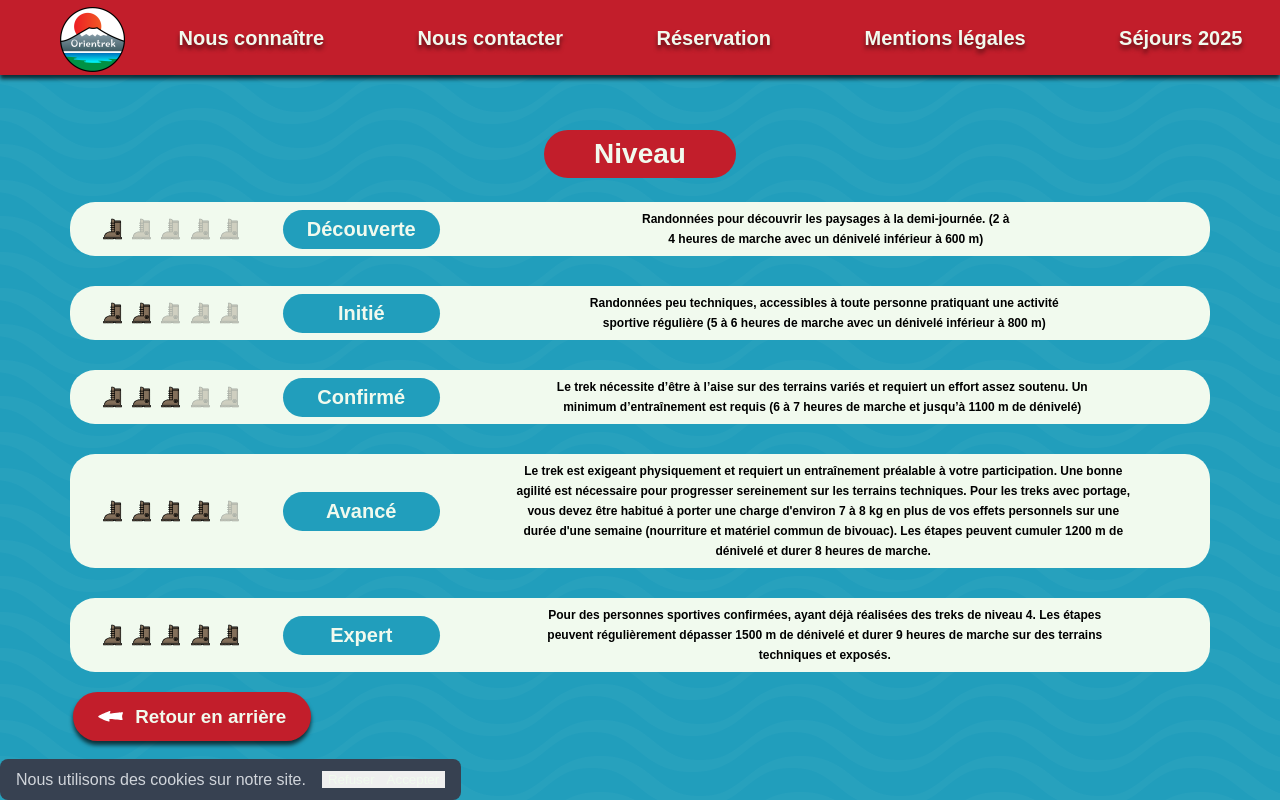
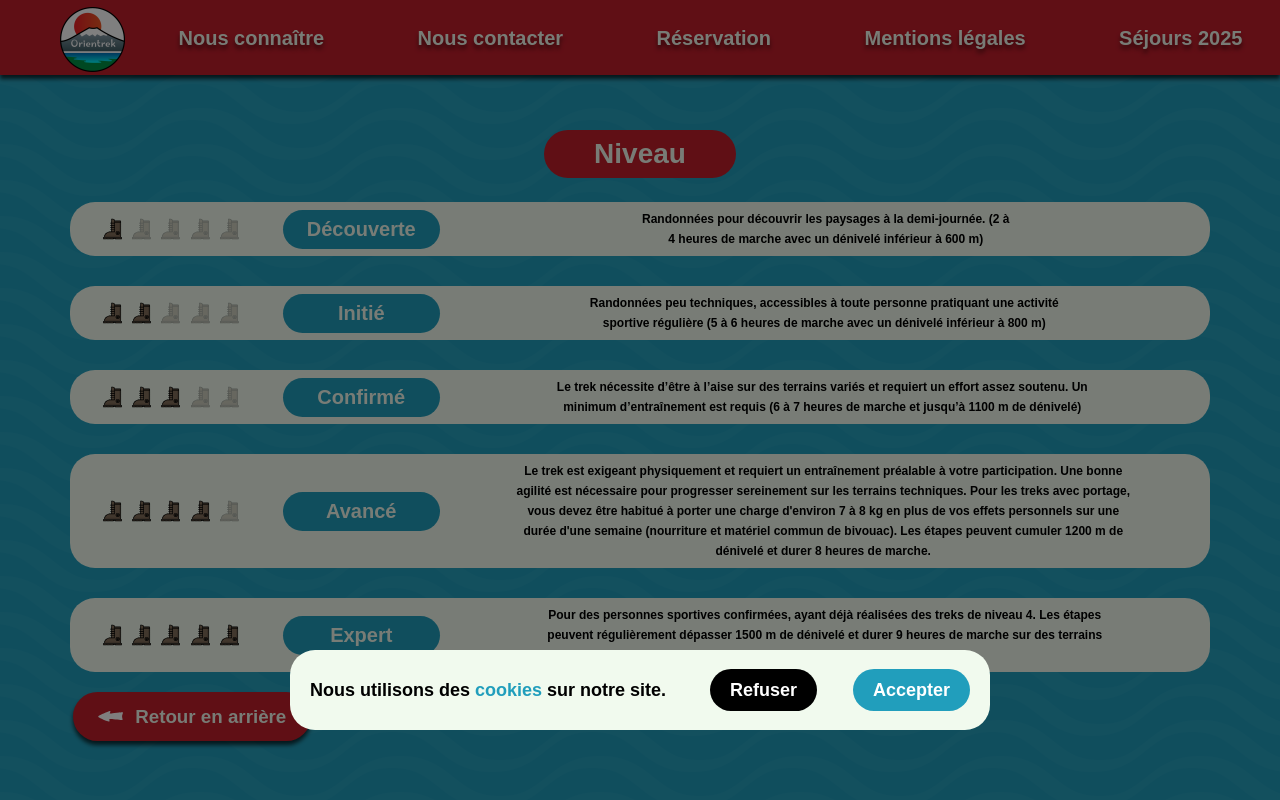
Before and after one commit to Baradel-Clement/Orientrek, a Next.js app: page /niveaux in a window 1280 px wide. Built offline with nearby package versions, Linux system fonts and the light colour scheme; a web font is replaced by a local one.

Commit message:
cookie done

```diff
--- a/components/CookieBanner.tsx
+++ b/components/CookieBanner.tsx
@@ -1,9 +1,13 @@
 import Link from "next/link";
 import { useState, useEffect } from "react";
 import { getLocalStorage, setLocalStorage } from "../lib/storageHelper";
+import { useRouter } from "next/router";
 
 export default function CookieBanner() {
+  const router = useRouter();
+
   const [cookieConsent, setCookieConsent] = useState(false);
+  const [bannerDisplay, setBannerDisplay] = useState(true);
 
   useEffect(() => {
     const storedCookieConsent = getLocalStorage("cookie_consent", null);
@@ -19,19 +23,26 @@ export default function CookieBanner() {
     });
 
     setLocalStorage("cookie_consent", cookieConsent);
+  }, [cookieConsent]);
 
-    //For Testing
-    console.log("Cookie Consent: ", cookieConsent);
-  }, [cookieConsent]);
+  if (router.pathname !== "/mentions-legales") {
     return (
-    <div className={`CookieBanner ${cookieConsent != null ? "none" : ""} `}>
-      <div className="">
+      <>
+        <div
+          onClick={() => setBannerDisplay(false)}
+          className={`CookieBanner-shadow ${
+            cookieConsent != null || bannerDisplay === false ? "none" : ""
+          } `}
+        />
+        <div
+          className={`CookieBanner ${
+            cookieConsent != null || bannerDisplay === false ? "none" : ""
+          } `}
+        >
           <Link href="/mentions-legales">
-          <p>
-            Nous utilisons des <span className="">cookies</span> sur notre site.
-          </p>
+            Nous utilisons des <span className="aqua">cookies</span> sur notre
+            site.
           </Link>
-      </div>
 
           <div className="">
             <button className="" onClick={() => setCookieConsent(false)}>
@@ -42,5 +53,7 @@ export default function CookieBanner() {
             </button>
           </div>
         </div>
+      </>
     );
   }
+}
--- a/styles/2-basics/_typography.scss
+++ b/styles/2-basics/_typography.scss
@@ -41,3 +41,7 @@ textarea {
 .white {
   color: $white;
 }
+
+.aqua {
+  color: $aqua;
+}
--- a/styles/3-layout/_cookie.scss
+++ b/styles/3-layout/_cookie.scss
@@ -1,37 +1,102 @@
-.CookieBanner {
-  display: flex;
+.CookieBanner-shadow {
   position: fixed;
-  bottom: 0;
-  padding-top: 0.5rem;
-  padding-bottom: 0.5rem;
-  padding-top: 0.75rem;
-  padding-bottom: 0.75rem;
-  padding-left: 0.75rem;
-  padding-right: 0.75rem;
-  padding-left: 1.25rem;
-  padding-right: 1.25rem;
-  flex-direction: column;
-  gap: 1rem;
-  justify-content: space-between;
-  align-items: center;
-  border-radius: 0.375rem;
-  border-radius: 0.5rem;
-  max-width: max-content;
-  color: #ffffff;
-  color: #d1d5db;
-  background-color: #374151;
-  z-index: 3;
-
-  @media (min-width: 640px) {
-    flex-direction: row;
-  }
-  @media (min-width: 768px) {
-    padding-left: 1rem;
-    padding-right: 1rem;
-    max-width: 640px;
-  }
+  width: 100vw;
+  height: 100vh;
+  background-color: rgba(0, 0, 0, 0.5);
+  top: 0px;
+  z-index: 98;
 
   &.none {
     display: none;
   }
 }
+
+.CookieBanner {
+  @extend %flex-between-center;
+  flex-flow: column;
+  width: 90vw;
+  background-color: $white;
+  border-radius: 25px;
+  height: 120px;
+  position: fixed;
+  bottom: 30px;
+  left: 50%;
+  transform: translateX(-50%);
+  z-index: 99;
+  color: black;
+  font-weight: bold;
+  font-size: 14px;
+  padding: 20px;
+  text-align: center;
+  max-width: 336px;
+
+  &.none {
+    display: none;
+  }
+
+  .aqua {
+    text-decoration: underline;
+  }
+
+  & > div {
+    width: 87%;
+    @extend %flex-between-center;
+    & > button {
+      height: 35px;
+      color: white;
+      font-weight: bold;
+      font-size: 15px;
+      border-radius: 25px;
+      padding: 0px 20px;
+      background-color: $aqua;
+
+      &:first-child {
+        background-color: black;
+      }
+    }
+  }
+}
+
+@media screen and (min-width: 700px) {
+  .CookieBanner-shadow {
+    position: fixed;
+    width: 100vw;
+    height: 100vh;
+    background-color: rgba(0, 0, 0, 0.5);
+    top: 0px;
+    z-index: 98;
+  }
+
+  .CookieBanner {
+    flex-flow: row;
+    width: 700px;
+    height: 80px;
+    bottom: 70px;
+    font-size: 18px;
+    max-width: unset;
+
+    .aqua {
+      text-decoration: unset;
+    }
+
+    & > div {
+      width: 260px;
+      @extend %flex-between-center;
+      & > button {
+        height: 42px;
+        color: white;
+        font-weight: bold;
+        font-size: 18px;
+        border-radius: 25px;
+        padding: 0px 20px;
+
+        &:first-child {
+          background-color: black;
+        }
+        &:last-child {
+          background-color: $aqua;
+        }
+      }
+    }
+  }
+}
```
Lines whose indentation alone changed are shown as unchanged.
